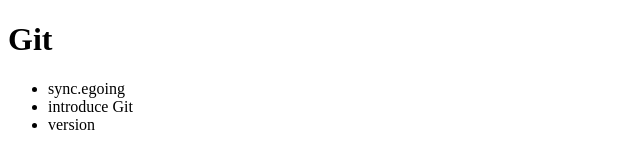
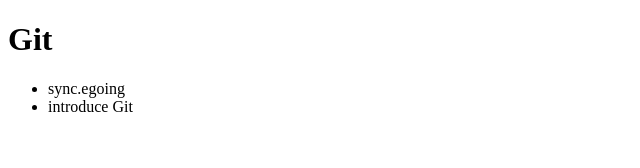
Before and after one commit to ncjang/git_tutorial, a plain HTML site: page index.html in a window 1280 px wide. Shown: the full height of the page, 0-640 px from the left. Drawn offline with Linux system fonts and the light colour scheme.

Commit message:
Revert "다시수정"
This reverts commit 0006c2a9ddbf052ef419d9ba57b84f422ba9217f.

```diff
--- a/index.html
+++ b/index.html
@@ -10,7 +10,6 @@
     <ul>
     	<li>sync.egoing</li>
     	<li>introduce Git</li>
-    	<li>version</li>
     </ul>
 </body>
 </html>
```
Also changed, not shown: 1 other file.
